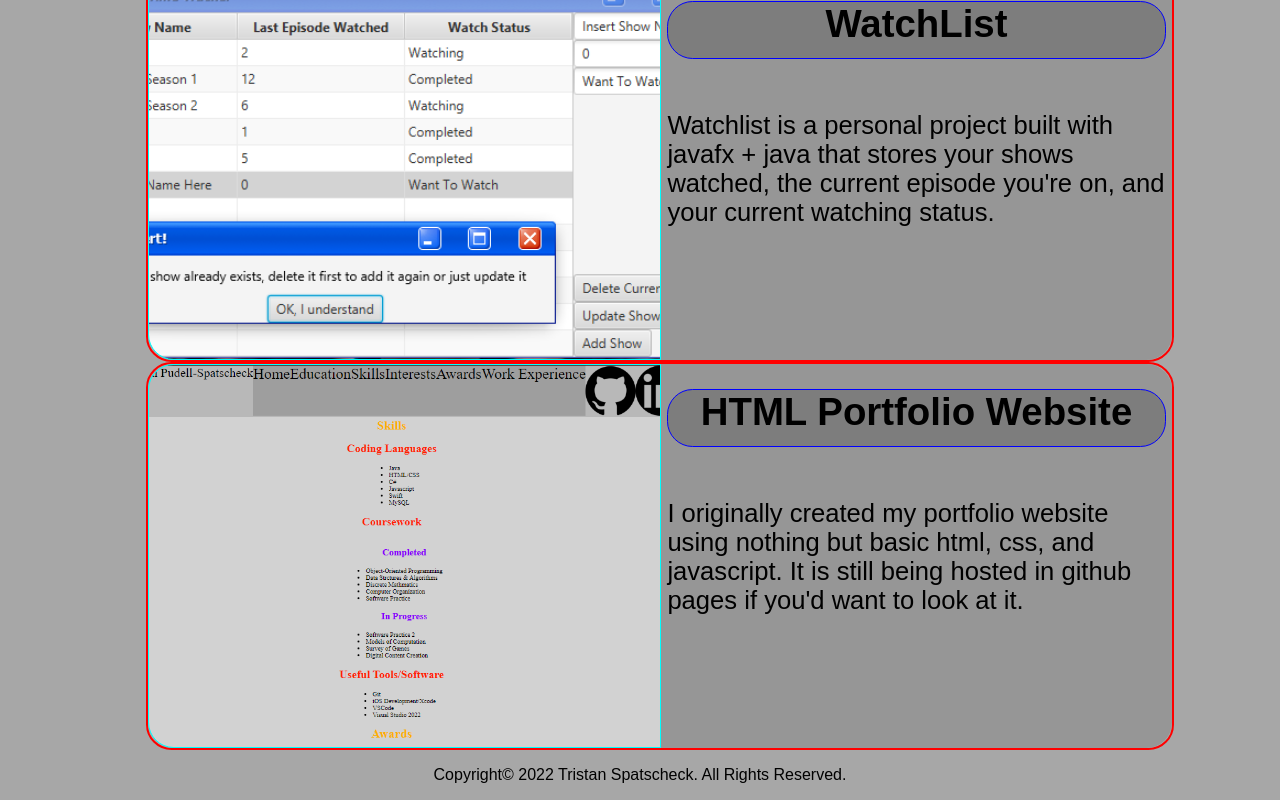
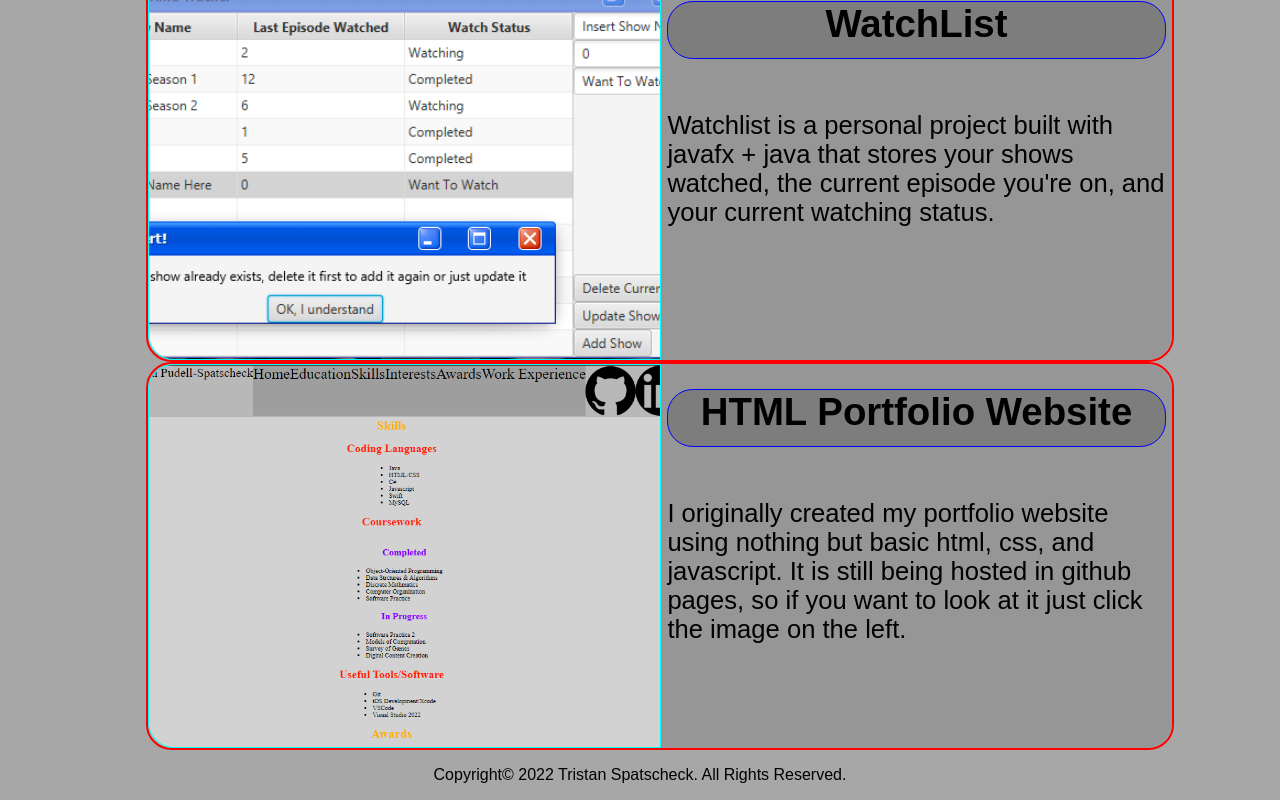
Before and after one commit to tapscodes/tapscodes.github.io, a Next.js app: page /projects in a window 1280 px wide. Shown: the part 581-1381 px from the top of the page. Built offline with nearby package versions, Linux system fonts and the light colour scheme.

Commit message:
Updated Old Site Link To GH Pages instead of repo

```diff
--- a/pages/projects.js
+++ b/pages/projects.js
@@ -16,9 +16,9 @@ const Projects = () => {
                 <ImageDescriptionBox href="https://github.com/tapscodes/WatchList" target="_blank" img_url="Images/watchtime.png"
                 header = "WatchList" text="Watchlist is a personal project built with javafx + java that stores your shows watched,
                 the current episode you're on, and your current watching status."/>
-                <ImageDescriptionBox href="https://github.com/tapscodes/FirstSite" target="_blank" img_url="Images/first_site.png"
+                <ImageDescriptionBox href="https://tapscodes.github.io/FirstSite/" target="_blank" img_url="Images/first_site.png"
                 header = "HTML Portfolio Website" text="I originally created my portfolio website using nothing but basic html, css, and javascript.
-                It is still being hosted in github pages if you'd want to look at it."/>
+                It is still being hosted in github pages, so if you want to look at it just click the image on the left."/>
             </ul>
         </div>
      );
```
